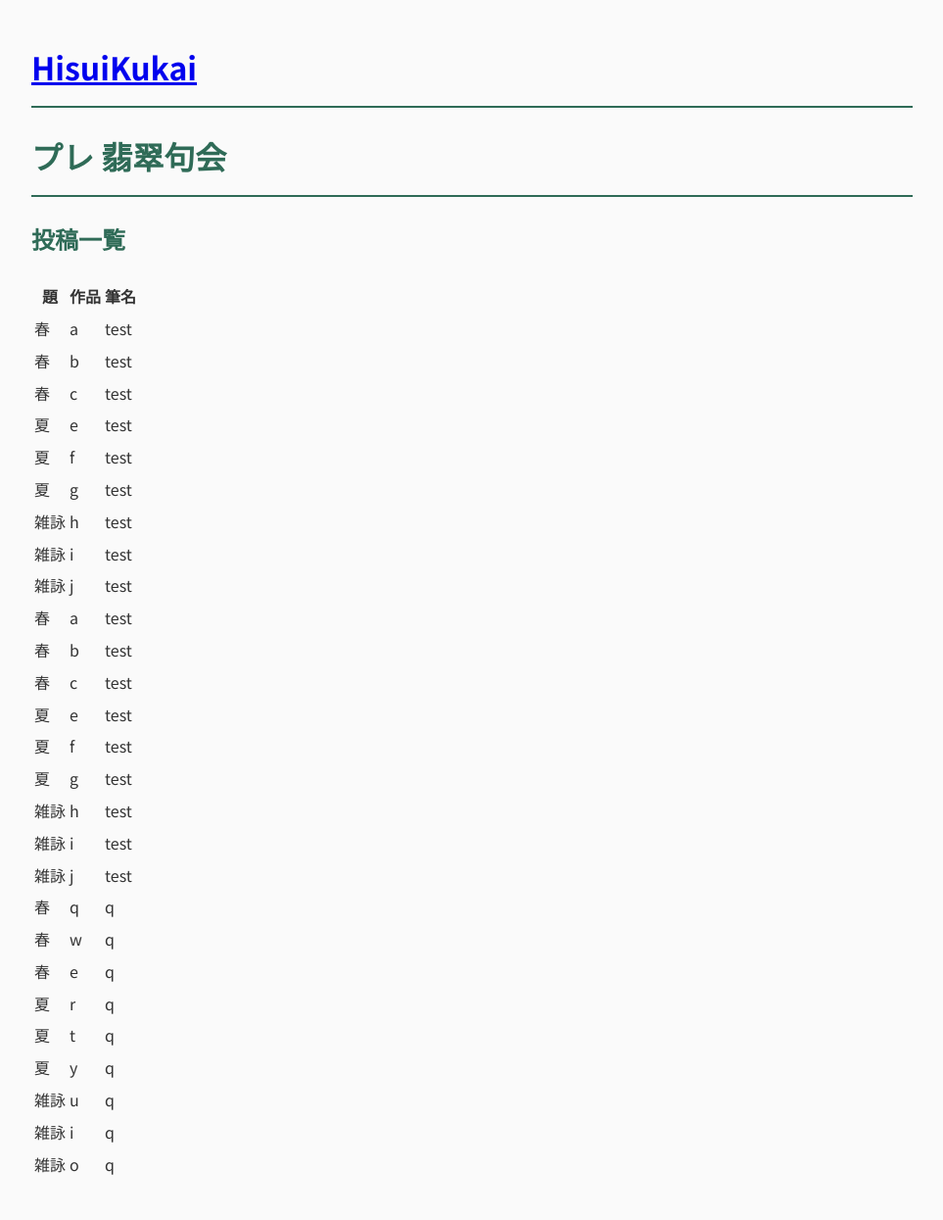
After one commit to nes-710/HisuiKukai, a Flask app: page /contest/1/submissions in a window 1280 px wide. The commit adds this page. Shown: the whole page at 98% size, without its empty margins (158-1121 px from the left). Run offline with Flask 3, Linux system fonts and the light colour scheme; data comes from the database, SQL or seed files in the repository.

Commit message:
v0.2.0 投稿一覧の追加

```diff
--- a/app.py
+++ b/app.py
@@ -5,7 +5,11 @@ from services.contest_service import (
     get_contest,
     get_status_label,
 )
-from services.submission_service import create_submission, count_participants
+from services.submission_service import (
+    create_submission,
+    count_participants,
+    get_submissions,
+)
 
 app = Flask(__name__)
 
@@ -111,5 +115,18 @@ def submit_complete(contest_id):
         contest=contest,
     )
 
+@app.route("/contest/<int:contest_id>/submissions")
+def submissions(contest_id):
+
+    contest = get_contest(contest_id)
+
+    submissions = get_submissions(contest_id)
+
+    return render_template(
+        "submissions.html",
+        contest=contest,
+        submissions=submissions,
+    )
+
 if __name__ == "__main__":
     app.run(debug=True)
--- a/services/submission_service.py
+++ b/services/submission_service.py
@@ -47,3 +47,33 @@ def count_participants(contest_id):
     conn.close()
 
     return count["count"]
+
+def get_submissions(contest_id):
+
+    conn = get_connection()
+
+    submissions = conn.execute(
+        """
+        SELECT
+
+            participants.pen_name,
+            participants.pen_name_kana,
+
+            submissions.theme,
+            submissions.poem
+
+        FROM submissions
+
+        JOIN participants
+        ON submissions.participant_id = participants.id
+
+        WHERE participants.contest_id = ?
+
+        ORDER BY participants.id
+        """,
+        (contest_id,),
+    ).fetchall()
+
+    conn.close()
+
+    return submissions
--- a/templates/contest.html
+++ b/templates/contest.html
@@ -65,6 +65,12 @@
 </a>
 </li>
 
+<li>
+<a href="/contest/{{ contest['id'] }}/submissions">
+投稿一覧
+</a>
+</li>
+
 <li>詠草生成</li>
 
 <li>選句結果取り込み</li>
--- /dev/null
+++ b/templates/submissions.html
@@ -0,0 +1,57 @@
+{% extends "base.html" %}
+
+{% block title %}
+投稿一覧
+{% endblock %}
+
+{% block content %}
+
+<h1>{{ contest["contest_no"] }} 翡翠句会</h1>
+
+<h2>投稿一覧</h2>
+
+<table>
+
+<tr>
+
+<th>題</th>
+
+<th>作品</th>
+
+<th>筆名</th>
+
+</tr>
+
+{% for submission in submissions %}
+
+<tr>
+
+<td>
+
+{% if submission["theme"] == "theme1" %}
+
+{{ contest["theme1"] }}
+
+{% elif submission["theme"] == "theme2" %}
+
+{{ contest["theme2"] }}
+
+{% else %}
+
+雑詠
+
+{% endif %}
+
+</td>
+
+<td>{{ submission["poem"] }}</td>
+
+<td>{{ submission["pen_name"] }}</td>
+
+</tr>
+
+{% endfor %}
+
+</table>
+
+{% endblock %}
```
